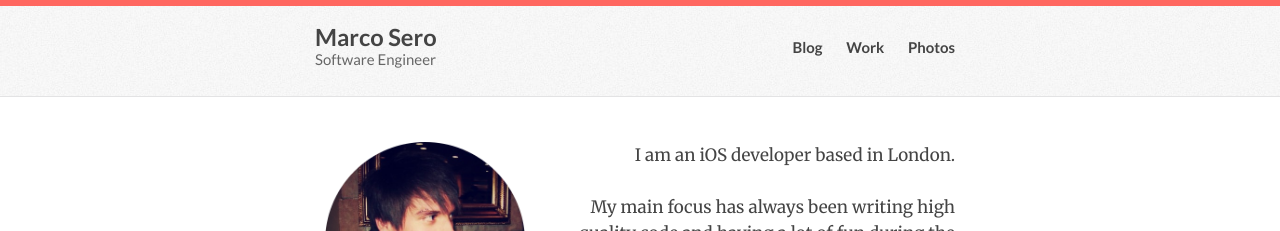
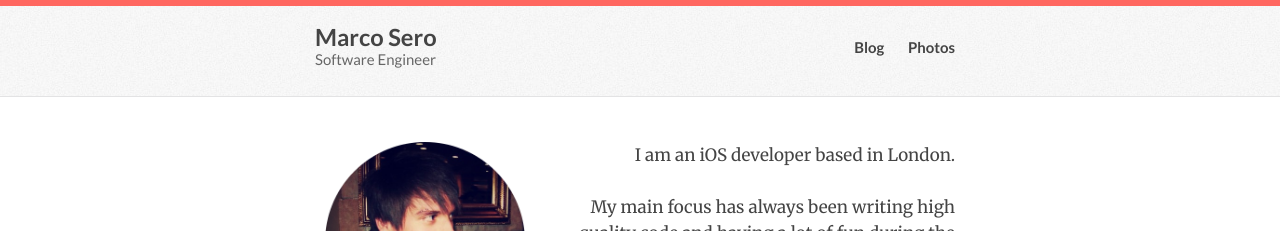
Before and after one commit to MarcoSero/marcosero.github.io, a Jekyll site: the page built from index.html, in a window 1280 px wide. Shown: the top 231 px of the page. Built offline with Jekyll 4.4.1, drawn with Linux system fonts in a browser that asks for light colours; Markdown is read by kramdown in place of the engine named in the settings.

Commit message:
removed work section

```diff
--- a/_layouts/default.html
+++ b/_layouts/default.html
@@ -55,7 +55,6 @@
                 <div id="menu">
                   <ul id="header_nav">
                     <li><a href="/blog/" title="Blog" ><i></i> <span>Blog</span></a></li>
-                    <li><a href="/work/" title="Work" ><i></i> <span>Work</span></a></li>
                     <li><a href="http://500px.com/marcosero" target="_blank"><i></i> <span>Photos</span></a></li>
                   </ul>
                 </div>
```
